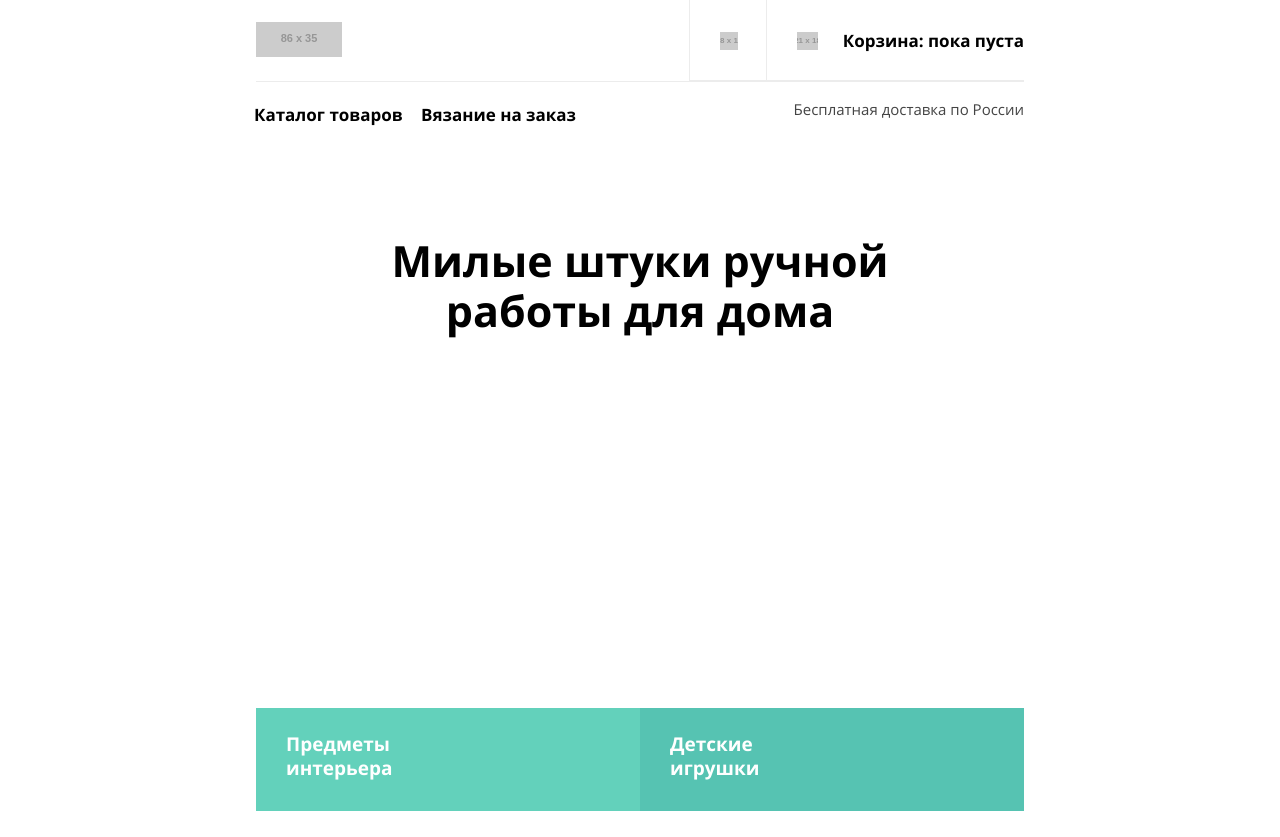
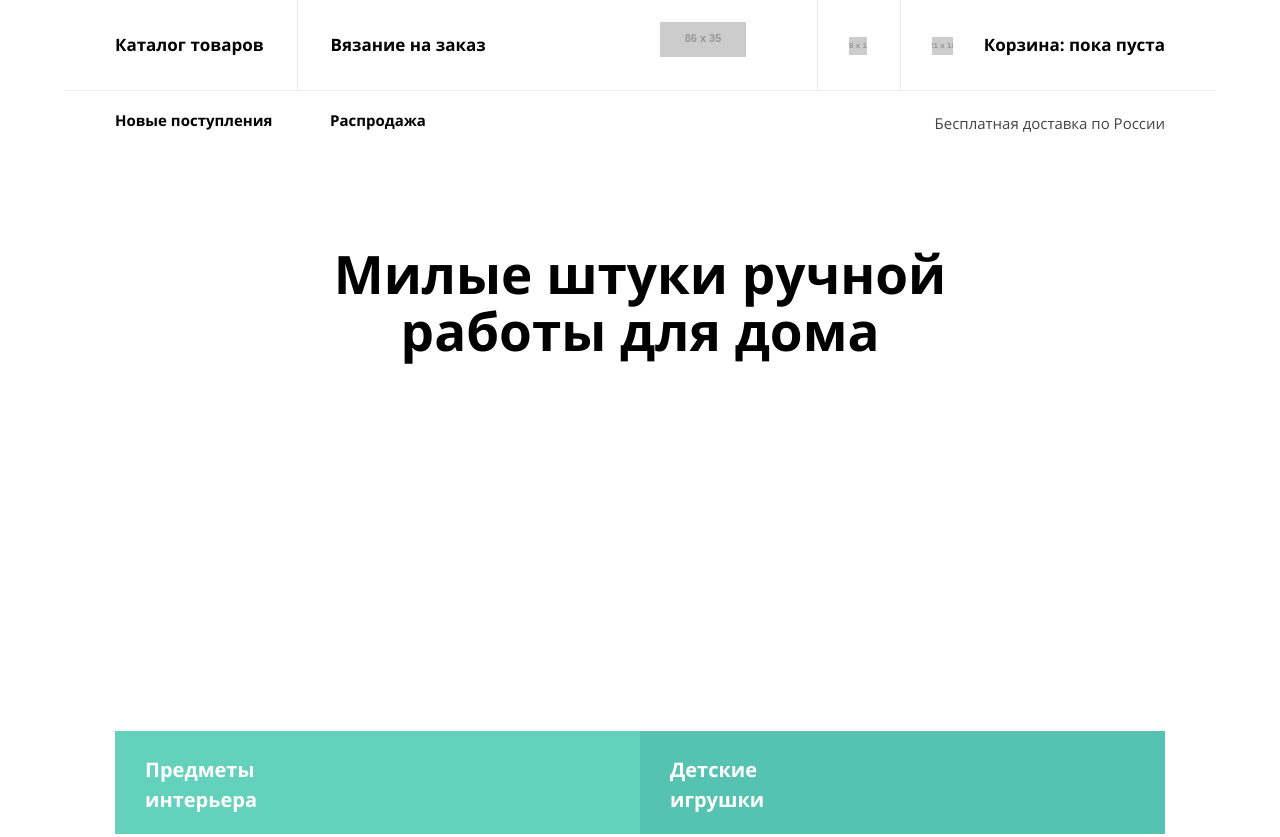
Before and after one commit to iBreadInside/1505405-mishka-21, a website: page source/index.html in a window 1280 px wide. Shown: the top 837 px of the page. Drawn offline with nearby package versions, Linux system fonts and the light colour scheme; files that its build step writes are made by us from their sources; placeholder pictures from the web are drawn by us.

Commit message:
Внес доп правки, начал стилизацию десктопной версии главной страницы

```diff
--- a/source/index.html
+++ b/source/index.html
@@ -26,16 +26,26 @@
                 <p>Вязание на заказ</p>
               </a>
             </li>
-            <li class="main-navigation__item">
+            <li class="main-navigation__item main-navigation__item--search">
               <a class="main-navigation__item-link main-navigation__item-link--search" href="#">
                 <img class="main-navigation__item-icon" src="https://via.placeholder.com/18x18" width="18" height="18" alt="Иконка поиска">
                 <p>Поиск по сайту</p>
               </a>
             </li>
-            <li class="main-navigation__item">
+            <li class="main-navigation__item main-navigation__item--cart">
               <a class="main-navigation__item-link main-navigation__item-link--cart" href="#">
                 <img class="main-navigation__item-icon" src="https://via.placeholder.com/21x18" width="21" height="18" alt="Иконка корзины">
                 <p>Корзина: пока пуста</p>
+              </a>
+            </li>
+            <li class="main-navigation__item main-navigation__item--new">
+              <a class="main-navigation__item-link main-navigation__item-link--new" href="#">
+                <p>Новые поступления</p>
+              </a>
+            </li>
+            <li class="main-navigation__item main-navigation__item--sale">
+              <a class="main-navigation__item-link main-navigation__item-link--sale" href="#">
+                <p>Распродажа</p>
               </a>
             </li>
           </ul>
--- a/source/sass/blocks/container.scss
+++ b/source/sass/blocks/container.scss
@@ -5,4 +5,8 @@
   @media (min-width: $tablet-width) {
     width: $tablet-width;
   }
+
+  @media (min-width: $desktop-width) {
+    width: $desktop-width;
+  }
 }
--- a/source/sass/blocks/main-navigation.scss
+++ b/source/sass/blocks/main-navigation.scss
@@ -32,6 +32,13 @@
 .main-navigation__item {
   border-bottom: 1px solid $smoke-white--light;
   position: relative;
+
+  &--new,
+  &--sale {
+    display: none;
+    font-size: 15px;
+    line-height: 24px;
+  }
 }
 
 .main-navigation__item-link {
@@ -54,7 +61,7 @@
 
 .main-navigation__item-icon {
   position: absolute;
-  left: 30px;
+  left: 31px;
   bottom: 30px;
 }
 
@@ -64,6 +71,12 @@
     justify-content: space-between;
     border-bottom: 1px solid $black-opacity10;
     box-sizing: border-box;
+    padding-left: 30px;
+    padding-right: 18px;
+  }
+
+  .main-navigation__logo {
+    padding: 0 20px;
   }
 
   .main-navigation__toggle {
@@ -73,17 +86,41 @@
   .main-navigation__list {
     display: flex;
     flex-direction: row;
+    font-size: 15px;
+  }
+
+  .main-navigation__item {
+    font-size: 17px;
+    line-height: 24px;
+    border: none;
+
+    &--catalog {
+      position: absolute;
+      top: 100px;
+      left: 38px;
+      font-size: 15px;
+      line-height: 24px;
+    }
+
+    &--form {
+      position: absolute;
+      font-size: 15px;
+      line-height: 24px;
+      top: 100px;
+      left: 205px;
+    }
   }
 
   .main-navigation__item-link {
-    font-size: 17px;
-    line-height: 24px;
+    padding: 33px;
+    padding-left: 83px;
 
     &--search {
       border-right: 1px solid $black-opacity10;
       border-left: 1px solid $black-opacity10;
       height: 100%;
       box-sizing: border-box;
+      padding: 36px 49px 34px 33px;
     }
 
     &--search p {
@@ -99,23 +136,66 @@
     }
   }
 
+  .main-navigation__item-icon {
+    bottom: 35px;
+  }
+}
+
+@media (min-width: $desktop-width) {
+  .main-navigation {
+    padding-right: 17px;
+    padding-left: 17px;
+  }
+
+  .main-navigation__list {
+    width: 100%;
+  }
+
+  .main-navigation__logo {
+    position: absolute;
+    left: 50%;
+  }
+
   .main-navigation__item {
-    &--catalog {
-      position: absolute;
-      top: 93px;
-      left: -12px;
-      font-size: 15px;
-      line-height: 24px;
-      border: none;
+    &--catalog,
+    &--form {
+      position: static;
     }
 
-    &--form {
+    &--catalog {
+      border-right: 1px solid $black-opacity10;
+    }
+
+    &--search {
+      margin-left: auto;
+    }
+
+    &--new,
+    &--sale {
+      display: block;
       position: absolute;
+      top: 75px;
+      left: 17px;
+    }
+
+    &--sale {
+      left: 232px;
+    }
+  }
+
+  .main-navigation__item-link {
+    font-size: 17px;
+
+    &--catalog,
+    &--form,
+    &--new,
+    &--sale {
+      padding: 33px;
+    }
+
+    &--new,
+    &--sale {
       font-size: 15px;
-      line-height: 24px;
-      top: 93px;
-      left: 155px;
-      border: none;
     }
   }
 }
--- a/source/sass/blocks/page-header.scss
+++ b/source/sass/blocks/page-header.scss
@@ -13,6 +13,8 @@
   .page-header__shipping {
     display: block;
     position: absolute;
-    right: 0;
+    right: 50px;
+    margin: 0;
+    margin-top: 20px;
   }
 }
--- a/source/sass/blocks/showcase-catalog.scss
+++ b/source/sass/blocks/showcase-catalog.scss
@@ -40,6 +40,7 @@
 @media (min-width: $tablet-width) {
   .showcase-catalog__list {
     flex-direction: row;
+    margin: 0 50px;
   }
 
   .showcase-catalog__list li {
@@ -47,4 +48,9 @@
     box-sizing: border-box;
     flex-grow: 1;
   }
+
+  .showcase-catalog__item p {
+    font-size: 20px;
+    line-height: 30px;
+  }
 }
--- a/source/sass/blocks/showcase-window.scss
+++ b/source/sass/blocks/showcase-window.scss
@@ -23,4 +23,12 @@
     max-width: 500px;
     margin-bottom: 372px;
   }
+
+  @media (min-width: $desktop-width) {
+    .showcase-window h1 {
+      font-size: 53px;
+      line-height: 57px;
+      max-width: 700px;
+    }
+  }
 }
--- a/source/sass/blocks/wrapper.scss
+++ b/source/sass/blocks/wrapper.scss
@@ -5,4 +5,8 @@
   @media (min-width: $tablet-width) {
     width: $tablet-width--wrapper;
   }
+
+  @media (min-width: $desktop-width) {
+    width: $desktop-width--wrapper;
+  }
 }
--- a/source/sass/variables.scss
+++ b/source/sass/variables.scss
@@ -5,6 +5,7 @@ $mobile-width--wrapper: 260px;
 $tablet-width: 768px;
 $tablet-width--wrapper: 668px;
 $desktop-width: 1150px;
+$desktop-width--wrapper: 1050px;
 
 $aqua: #63d1bb;
 $aqua--hover: #59d5bc;
```
